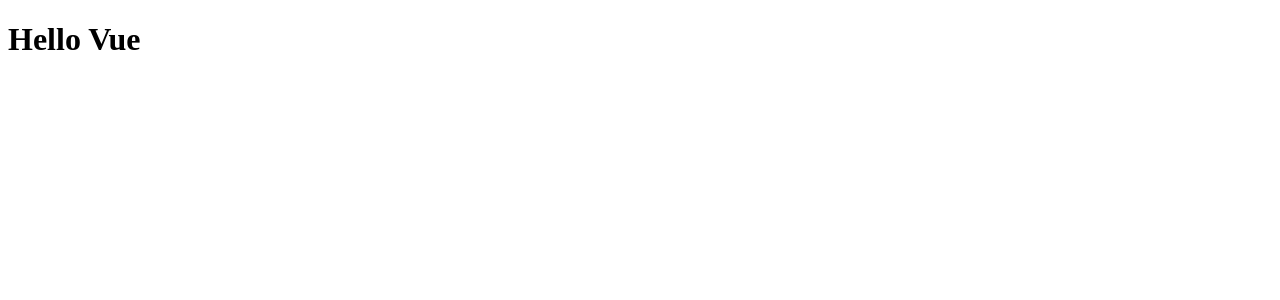
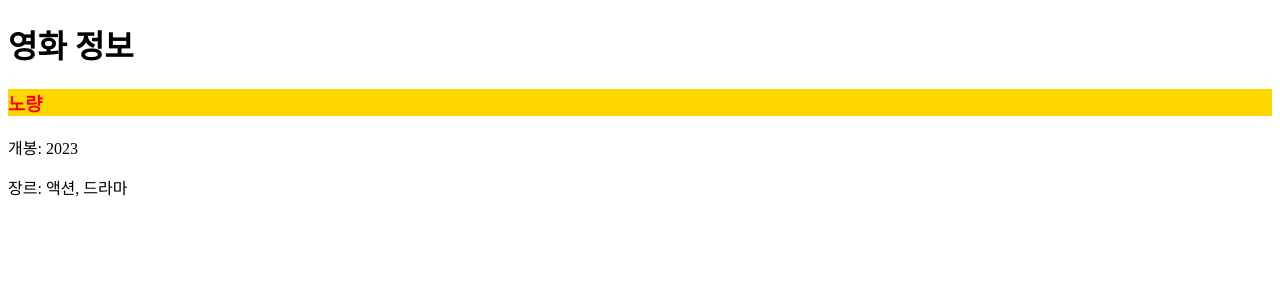
Before and after one commit to haero77/FE-vue-practice, a Vue app in the folder movie-info/: page / in a window 1280 px wide. Shown: the top 300 px of the page. Built offline with nearby package versions, Linux system fonts and the light colour scheme.

Commit message:
[movie] 문서에 데이터 표시하기

```diff
--- a/movie-info/src/App.vue
+++ b/movie-info/src/App.vue
@@ -1,13 +1,31 @@
 <!--  html code -->
 <template>
-  <h1>Hello Vue</h1>
+  <h1>영화 정보</h1>
+  <div>
+    <h3 class="bg-yellow" :style="textRed">{{ title }}</h3>
+    <p>개봉: {{ year }}</p>
+    <p>장르: {{ category }}</p>
+  </div>
 </template>
 
 <!-- js -->
 <script>
-
+  export default {
+    name: 'App',
+    data() {
+      return {
+        title: "노량",
+        year: 2023,
+        category: "액션, 드라마",
+        textRed: "color: red",
+      }
+    }
+  }
 </script>
 
 <!-- css -->
 <style>
+.bg-yellow{
+  background: gold;
+}
 </style>
```
